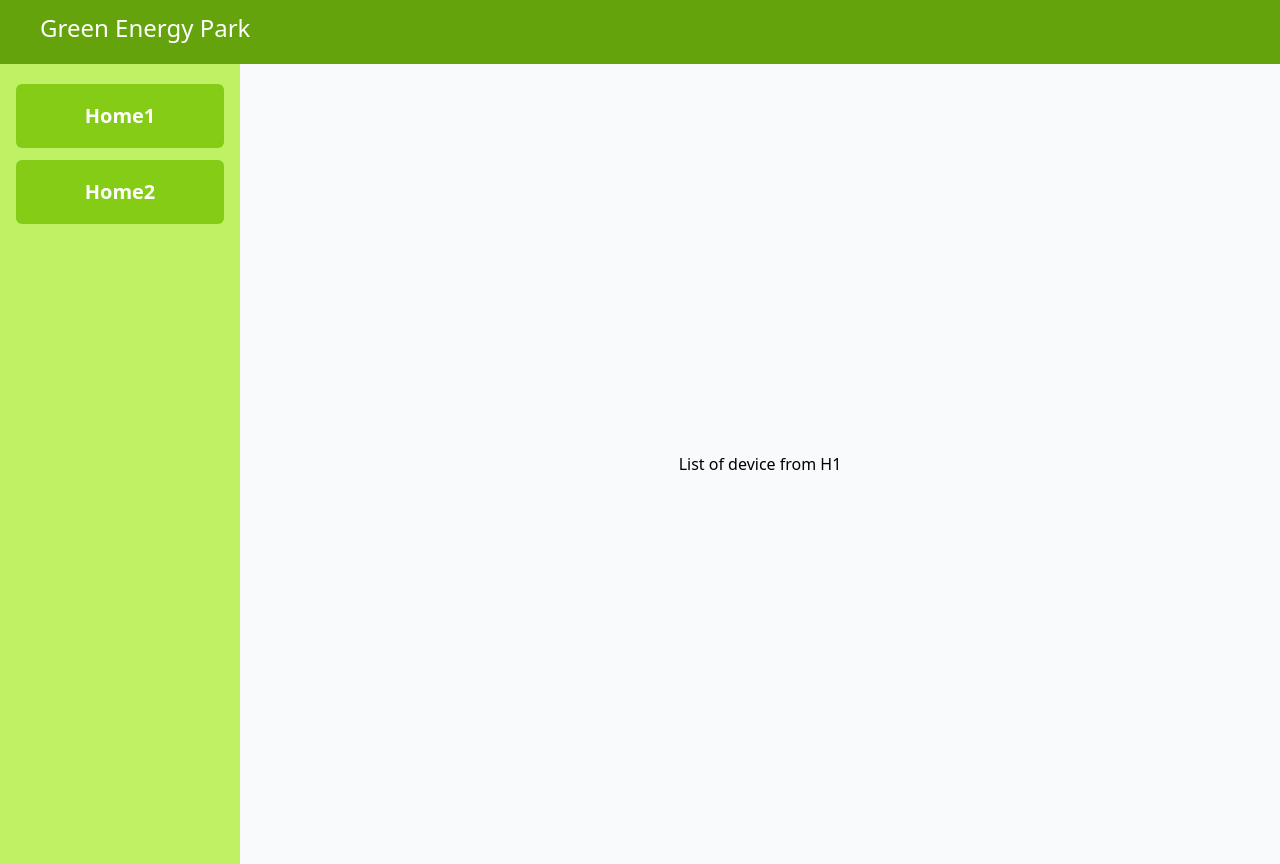
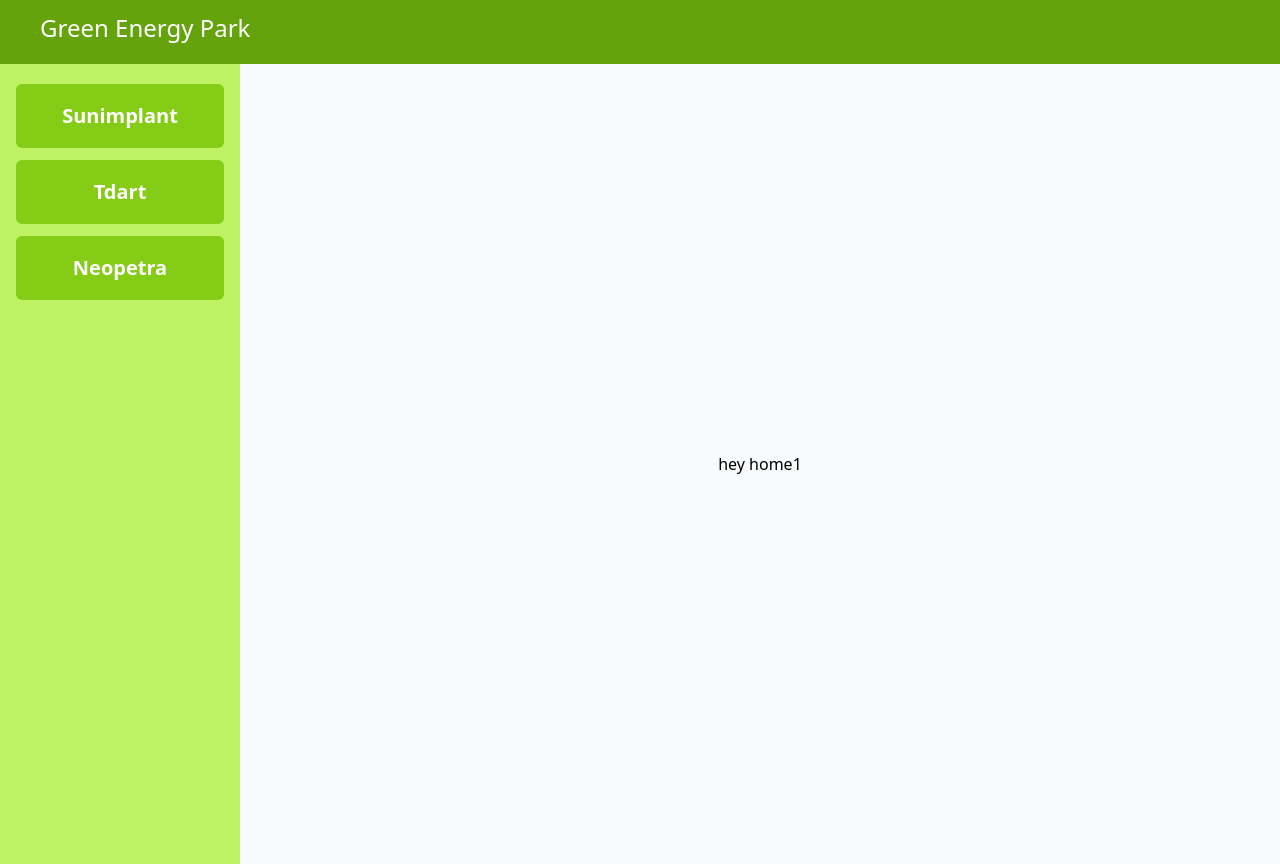
Before and after one commit to Yassmine2020/gep, a Next.js app: page /home1 in a window 1280 px wide. Built offline with nearby package versions, Linux system fonts and the light colour scheme.

Commit message:
static pages done

```diff
--- a/components/SideBar.js
+++ b/components/SideBar.js
@@ -1,13 +1,9 @@
 import Button from '@/components/Button';
 import Link from 'next/link';
 
-const SidebarLinks = [
-  { text: 'Home1', href: '/home1' },
-  { text: 'Home2', href: '/home2' },
-];
+const SidebarLinks = ['Sunimplant', 'Tdart', 'Neopetra'];
 
 export default function SideBar() {
-
   return (
     <div className="flex">
       {/* <SideBar /> */}
@@ -16,9 +12,9 @@ export default function SideBar() {
           {SidebarLinks.map((linkData, index) => (
             <Link
               key={index}
-              href={linkData.href}
+              href={`${linkData}`}
               className="bg-primary-500 grid place-content-center text-xl hover:hover:bg-primary-600 text-white font-bold w-52 h-16 py-2 px-4 rounded-md ">
-              {linkData.text}
+              {linkData}
             </Link>
           ))}
           {/* <Link
--- a/pages/[homeName].js
+++ b/pages/[homeName].js
@@ -2,6 +2,6 @@ import { useRouter } from 'next/router';
 
 export default function homesPage() {
   const router = useRouter();
-  const homeId = router.query.homeId;
-  return <div>hey {homeId}</div>;
+  const homeName = router.query.homeName;
+  return <div>hey {homeName}</div>;
 }
--- a/pages/home1.js
+++ /dev/null
@@ -1,3 +0,0 @@
-export default function Home2() {
-  return <div>List of device from H1</div>;
-}
--- a/pages/home2.js
+++ /dev/null
@@ -1,3 +0,0 @@
-export default function Home2() {
-  return <div>List of device from H2</div>;
-}
--- a/pages/index.js
+++ b/pages/index.js
@@ -1,4 +1,23 @@
+var myHeaders = new Headers();
+myHeaders.append(
+  'Authorization',
+  'Bearer eyJhbGciOiJIUzI1NiIsInR5cCI6IkpXVCJ9.eyJ1c2VyX2lkIjoiZ3NicCIsInJvbGUiOiJlZGl0b3IiLCJleHAiOjE2ODg2MzgzMTd9.K5ZQzngFINuZWLjljxIyKmLL0eOTSAKuztiHOu6Pjhs'
+);
+
+var requestOptions = {
+  method: 'GET',
+  headers: myHeaders,
+  redirect: 'follow',
+};
+
+fetch(
+  'http://192.168.100.244:8080/devman/devicelist?house=sunimplant',
+  requestOptions
+)
+  .then((response) => response.text())
+  .then((result) => console.log(result))
+  .catch((error) => console.log('error', error));
+
 export default function HomePage() {
-
-  return <div >This is the HomePage</div>;
+  return <div>This is the HomePage</div>;
 }
```
